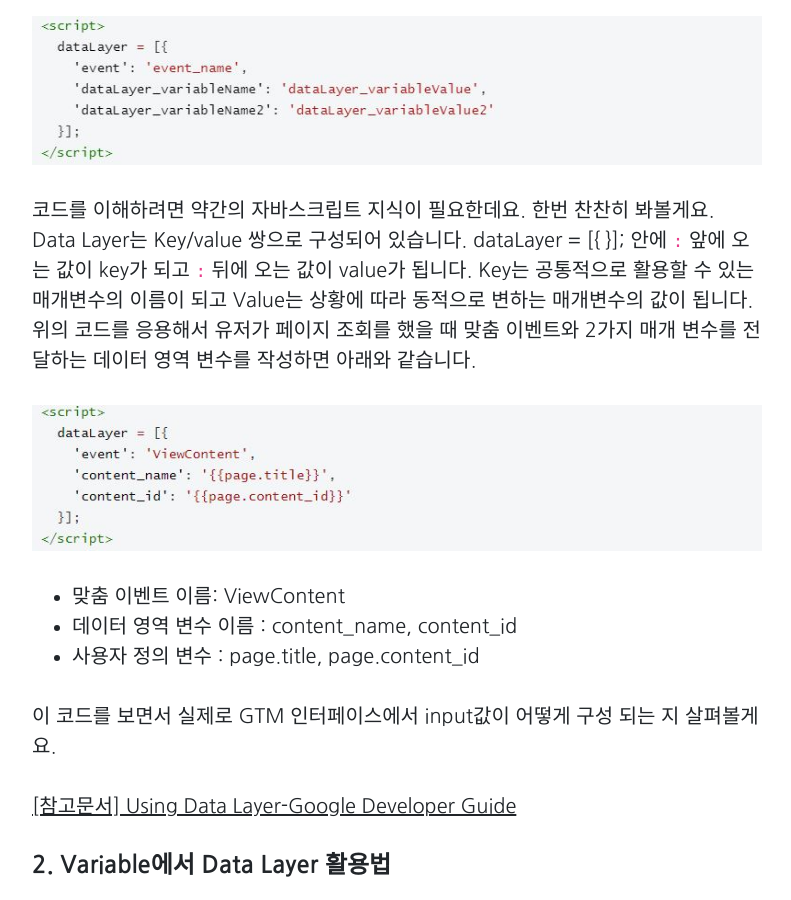
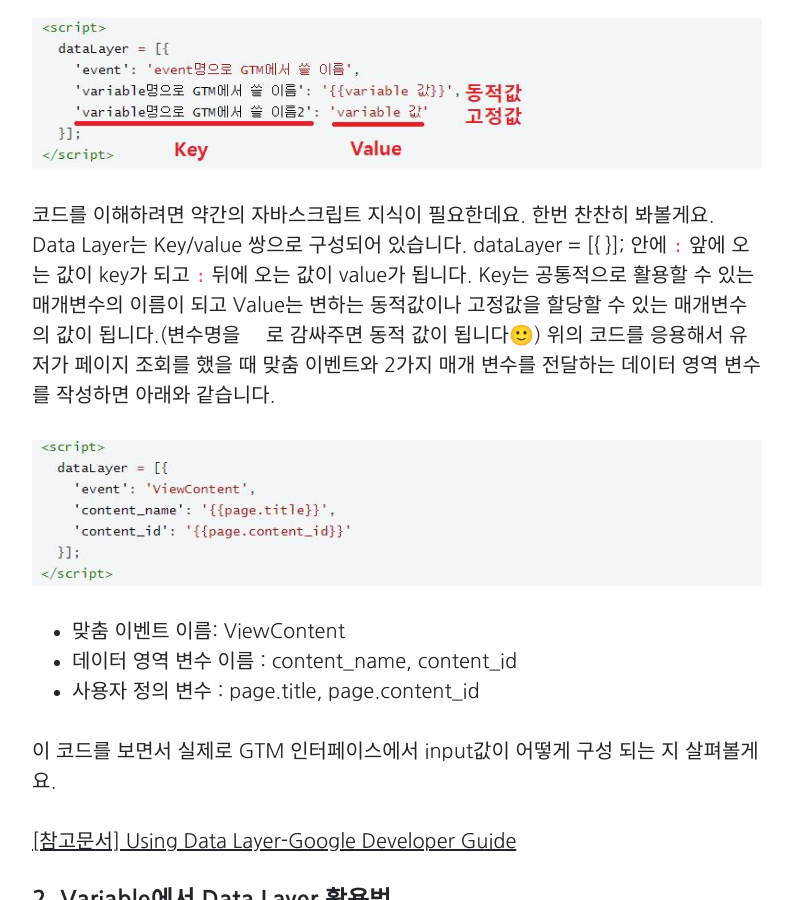
Before and after one commit to Marapro88/mara, a Jekyll site: the page built from _posts/Marketing/2021-01-10-marketing-gtm-dataLayer.md, in a window 1280 px wide and 900 px high, scrolled down 1285 px. Shown: the whole window, without its empty margins (243-1034 px from the left). Built offline with Jekyll 4.4.1, drawn with Linux system fonts in a browser that asks for light colours; comment, search, counter and statistics services are not loaded.

Commit message:
0111 탈탈고

```diff
--- a/_posts/Marketing/2021-01-10-marketing-gtm-dataLayer.md
+++ b/_posts/Marketing/2021-01-10-marketing-gtm-dataLayer.md
@@ -39,11 +39,11 @@ content_id: '1015'
 
 데이터 영역 이란 동적으로 값을 할당할 수 있는 변수를 간단한 코드로 사용자가 선언해주면 GTM에서 이를 감지하고 맞춤 이벤트, 사용자 정의 변수로 활용 가능한 기능입니다. 웹에서 아래 코드를 통해 Data Layer를 쓸 수 있어요.
 
-![dataLayer push](/img/posts/17/07.JPG)
+![dataLayer코드형식](/img/posts/17/07.JPG)
 
-코드를 이해하려면 약간의 자바스크립트 지식이 필요한데요. 한번 찬찬히 봐볼게요. Data Layer는 Key/value 쌍으로 구성되어 있습니다. dataLayer = [{ }]; 안에 `:` 앞에 오는 값이 key가 되고 `:` 뒤에 오는 값이 value가 됩니다. Key는 공통적으로 활용할 수 있는 매개변수의 이름이 되고 Value는 상황에 따라 동적으로 변하는 매개변수의 값이 됩니다. 위의 코드를 응용해서 유저가 페이지 조회를 했을 때 맞춤 이벤트와 2가지 매개 변수를 전달하는 데이터 영역 변수를 작성하면 아래와 같습니다.
+코드를 이해하려면 약간의 자바스크립트 지식이 필요한데요. 한번 찬찬히 봐볼게요. Data Layer는 Key/value 쌍으로 구성되어 있습니다. dataLayer = [{ }]; 안에 `:` 앞에 오는 값이 key가 되고 `:` 뒤에 오는 값이 value가 됩니다. Key는 공통적으로 활용할 수 있는 매개변수의 이름이 되고 Value는 변하는 동적값이나 고정값을 할당할 수 있는 매개변수의 값이 됩니다.(변수명을 `{{}}`로 감싸주면 동적 값이 됩니다🙂) 위의 코드를 응용해서 유저가 페이지 조회를 했을 때 맞춤 이벤트와 2가지 매개 변수를 전달하는 데이터 영역 변수를 작성하면 아래와 같습니다.
 
-![dataLayer push](/img/posts/17/08.JPG)
+![dataLayer예시](/img/posts/17/08.JPG)
 
 - 맞춤 이벤트 이름: ViewContent
 - 데이터 영역 변수 이름 : content_name, content_id
```
Also changed, not shown: img/posts/17/07.JPG.
